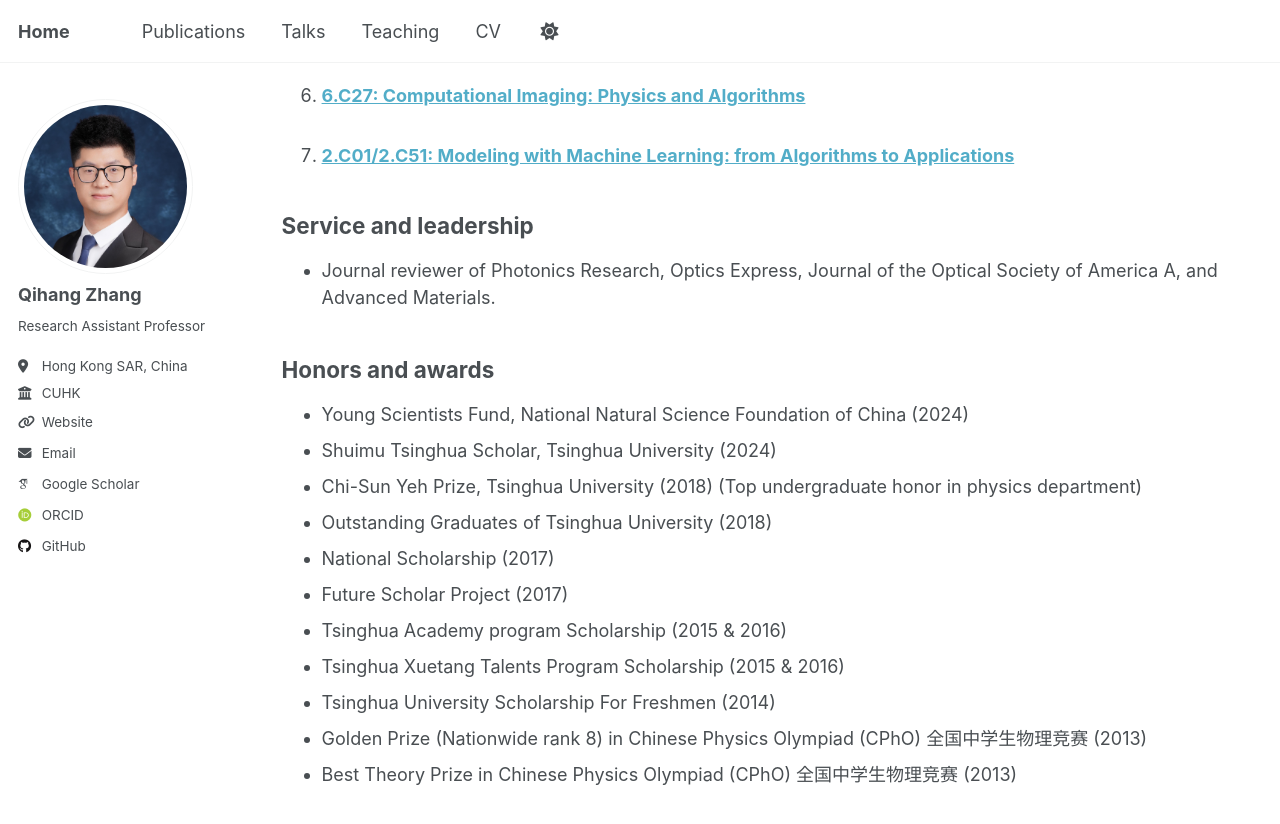
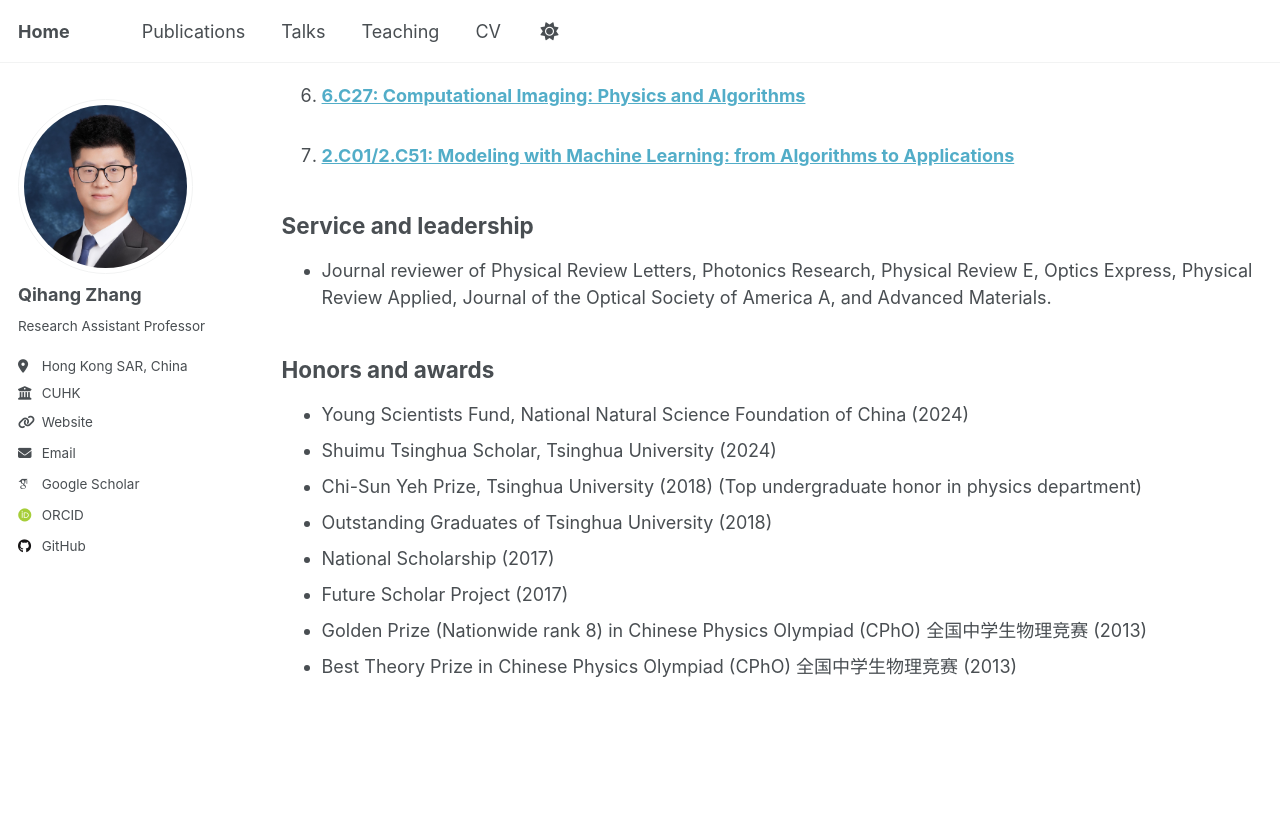
Before and after one commit to qhzhang95/qhzhang95.github.io, a Jekyll site: the page built from _pages/cv.md, in a window 1280 px wide and 900 px high, scrolled down 4867 px. Shown: the top 824 px of the window. Built offline with Jekyll 4.4.1, drawn with Linux system fonts in a browser that asks for light colours; some web fonts are replaced; a script that is not in the unit is left out.

Commit message:
Update cv.md

```diff
--- a/_pages/cv.md
+++ b/_pages/cv.md
@@ -59,7 +59,7 @@ Teaching
 
 Service and leadership
 ------
-* Journal reviewer of Photonics Research, Optics Express, Journal of the Optical Society of America A, and Advanced Materials.
+* Journal reviewer of Physical Review Letters, Photonics Research, Physical Review E, Optics Express, Physical Review Applied, Journal of the Optical Society of America A, and Advanced Materials.
 
 Honors and awards
 ------
@@ -70,8 +70,5 @@ Honors and awards
 * Outstanding Graduates of Tsinghua University (2018)
 * National Scholarship (2017)
 * Future Scholar Project (2017)
-* Tsinghua Academy program Scholarship (2015 & 2016)
-* Tsinghua Xuetang Talents Program Scholarship (2015 & 2016)
-* Tsinghua University Scholarship For Freshmen (2014)
 * Golden Prize (Nationwide rank 8) in Chinese Physics Olympiad (CPhO) 全国中学生物理竞赛 (2013)
 * Best Theory Prize in Chinese Physics Olympiad (CPhO) 全国中学生物理竞赛 (2013)
```
